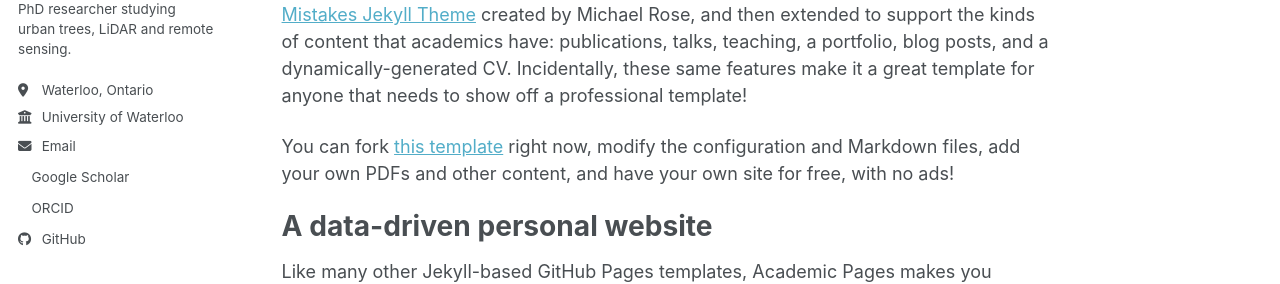
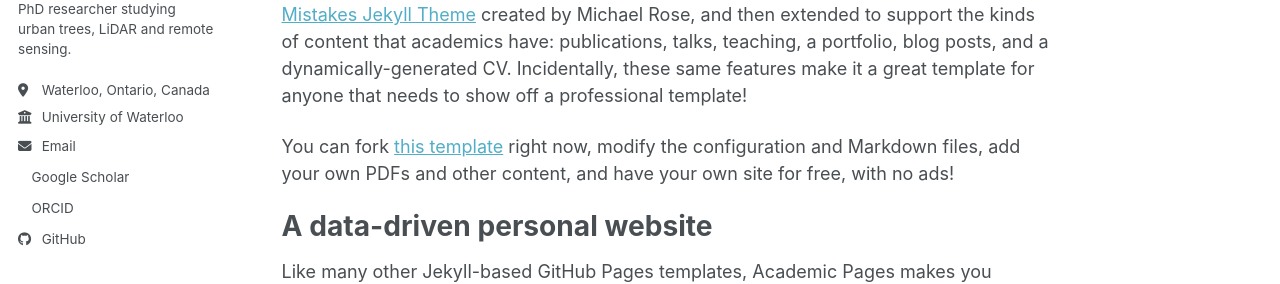
Before and after one commit to lanqingz/lanqingz.github.io, a Jekyll site: the page built from _pages/about.md, in a window 1280 px wide. Shown: the part 278-562 px from the top of the page. Built offline with Jekyll 4.4.1, drawn with Linux system fonts in a browser that asks for light colours; a style sheet for code colours, icons or effects is not loaded; part of the change alters nothing that is shown.

Commit message:
Update _config.yml

```diff
--- a/_config.yml
+++ b/_config.yml
@@ -22,13 +22,12 @@ repository               : "lanqingz/lanqingz.github.io"
 #               If a field is blank the icon and link will not appear, otherwise it will be shown.
 #               Additional customization can be done by editing /_includes/author-profile.html
 author:
-  # Biographic information
-  avatar           : "ProfilePic.jpg"
-  name             : "Lan Qing Zhao"
-  bio              : "PhD researcher studying urban trees, LiDAR and remote sensing."
-  location         : "Waterloo, Ontario"
-  employer         : "University of Waterloo"
-  email            : "lqzhao@uwaterloo.ca"
+  avatar: "ProfilePic.jpg"
+  name: "Lan Qing Zhao"
+  bio: "PhD researcher studying urban trees, LiDAR and remote sensing."
+  location: "Waterloo, Ontario, Canada"
+  employer: "University of Waterloo"
+  email: "lqzhao@uwaterloo.ca"
 
   # Academic websites
   academia         : # URL
```
